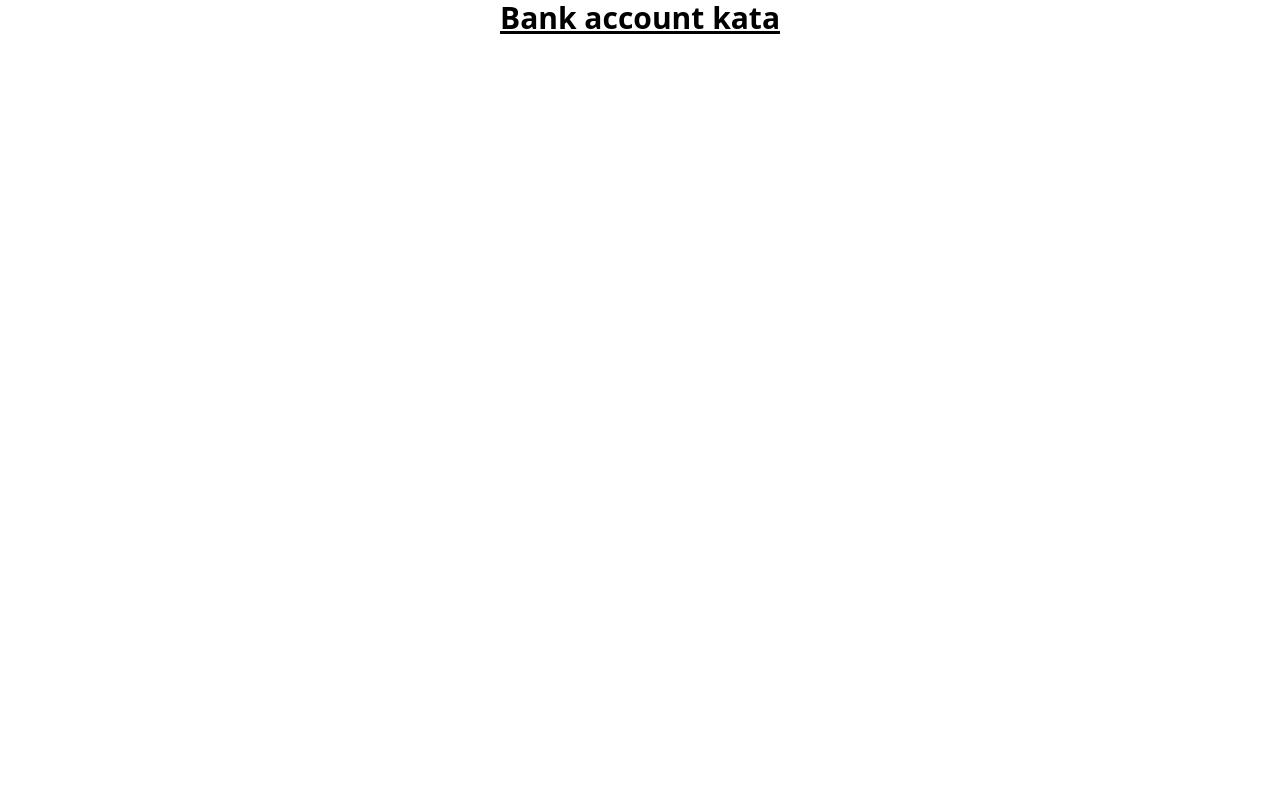
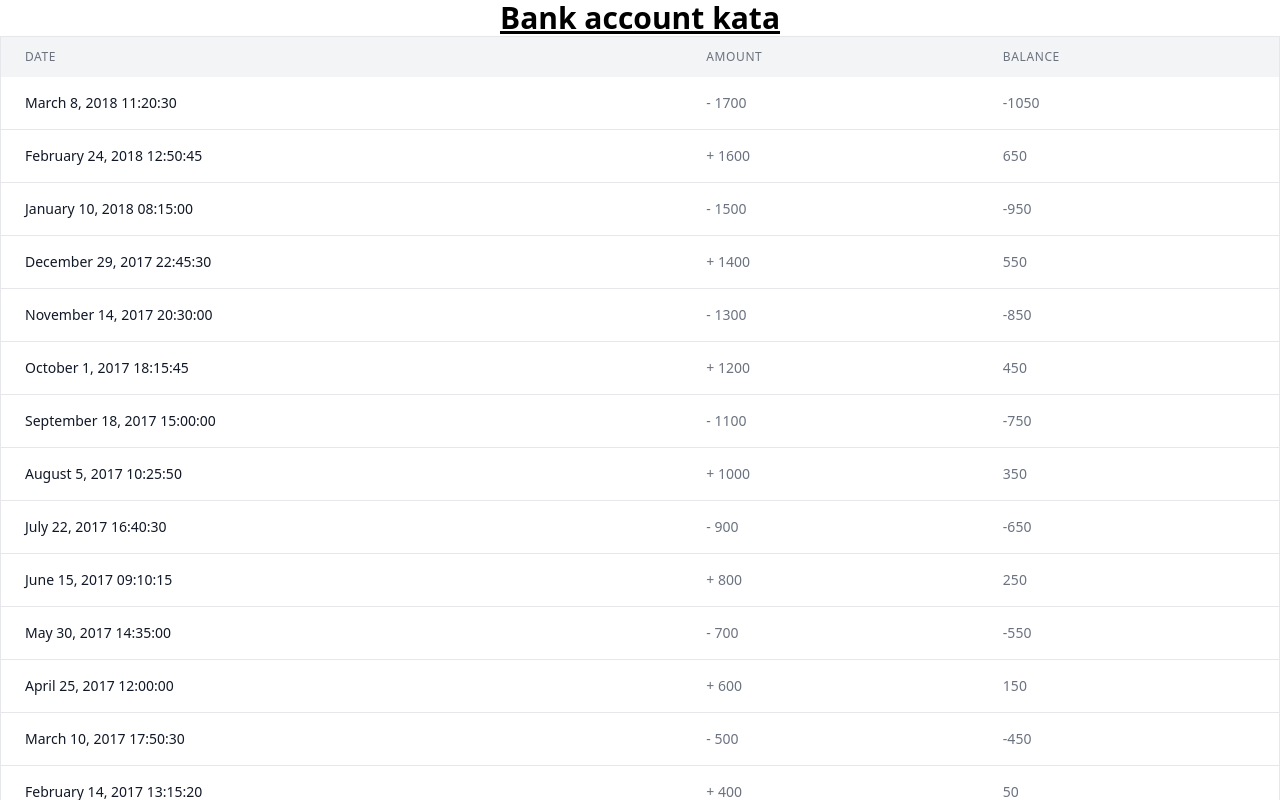
Before and after one commit to vivitt/bank-account-kata, a Next.js app: page / in a window 1280 px wide. Shown: the top 800 px of the page. Built offline with nearby package versions, Linux system fonts and the light colour scheme.

Commit message:
- add placeholder data - add ui and lib folders - add a new component to render movements in a table

```diff
--- /dev/null
+++ b/app/lib/movements-data.ts
@@ -0,0 +1,22 @@
+export const movements = [
+    { "date": "August 23, 2016 10:15:30", "ammount": 100, "type": "add", "prevAccountBalance": 0 },
+    { "date": "September 15, 2016 14:20:45", "ammount": 200, "type": "subtract", "prevAccountBalance": 100 },
+    { "date": "October 1, 2016 08:30:00", "ammount": 150, "type": "add", "prevAccountBalance": -100 },
+    { "date": "November 20, 2016 16:45:15", "ammount": 300, "type": "subtract", "prevAccountBalance": 50 },
+    { "date": "December 5, 2016 09:00:00", "ammount": 250, "type": "add", "prevAccountBalance": -250 },
+    { "date": "January 18, 2017 11:30:45", "ammount": 350, "type": "subtract", "prevAccountBalance": 0 },
+    { "date": "February 14, 2017 13:15:20", "ammount": 400, "type": "add", "prevAccountBalance": -350 },
+    { "date": "March 10, 2017 17:50:30", "ammount": 500, "type": "subtract", "prevAccountBalance": 50 },
+    { "date": "April 25, 2017 12:00:00", "ammount": 600, "type": "add", "prevAccountBalance": -450 },
+    { "date": "May 30, 2017 14:35:00", "ammount": 700, "type": "subtract", "prevAccountBalance": 150 },
+    { "date": "June 15, 2017 09:10:15", "ammount": 800, "type": "add", "prevAccountBalance": -550 },
+    { "date": "July 22, 2017 16:40:30", "ammount": 900, "type": "subtract", "prevAccountBalance": 250 },
+    { "date": "August 5, 2017 10:25:50", "ammount": 1000, "type": "add", "prevAccountBalance": -650 },
+    { "date": "September 18, 2017 15:00:00", "ammount": 1100, "type": "subtract", "prevAccountBalance": 350 },
+    { "date": "October 1, 2017 18:15:45", "ammount": 1200, "type": "add", "prevAccountBalance": -750 },
+    { "date": "November 14, 2017 20:30:00", "ammount": 1300, "type": "subtract", "prevAccountBalance": 450 },
+    { "date": "December 29, 2017 22:45:30", "ammount": 1400, "type": "add", "prevAccountBalance": -850 },
+    { "date": "January 10, 2018 08:15:00", "ammount": 1500, "type": "subtract", "prevAccountBalance": 550 },
+    { "date": "February 24, 2018 12:50:45", "ammount": 1600, "type": "add", "prevAccountBalance": -950 },
+    { "date": "March 8, 2018 11:20:30", "ammount": 1700, "type": "subtract", "prevAccountBalance": 650 }
+  ]
--- a/app/page.tsx
+++ b/app/page.tsx
@@ -1,7 +1,18 @@
+"use client";
+import { useState } from "react";
+import { movements } from "./lib/movements-data";
+import MovementsGrid from "./ui/MovementsGrid";
+
 export default function Page() {
+  const [userMovements, setUserMovements] = useState(movements);
+  const [accountBalance, setAccountBalance] = useState(0);
   return (
     <main className="flex flex-col items-center justify-center">
       <h1 className="text-3xl font-bold underline">Bank account kata</h1>
+      <MovementsGrid
+        movements={userMovements}
+        balance={accountBalance}
+      ></MovementsGrid>
     </main>
   );
 }
--- /dev/null
+++ b/app/ui/MovementsGrid.tsx
@@ -0,0 +1,66 @@
+type Props = {
+  movements: {
+    date: string;
+    ammount: number;
+    type: "add" | "substract";
+    prevAccountBalance: number;
+  }[];
+  balance: number;
+};
+
+export default function MovementsGrid({ movements }: Props) {
+  return (
+    <table className="min-w-full bg-white border border-gray-200 shadow-md rounded-lg">
+      <thead className="bg-gray-100">
+        <tr>
+          <th
+            scope="col"
+            className="px-6 py-3 text-left text-xs font-medium text-gray-500 uppercase tracking-wider"
+          >
+            Date
+          </th>
+          <th
+            scope="col"
+            className="px-6 py-3 text-left text-xs font-medium text-gray-500 uppercase tracking-wider"
+          >
+            Amount
+          </th>
+          <th
+            scope="col"
+            className="px-6 py-3 text-left text-xs font-medium text-gray-500 uppercase tracking-wider"
+          >
+            Balance
+          </th>
+        </tr>
+      </thead>
+      <tbody>
+        {movements
+          .sort((a, b) => {
+            return new Date(b.date) - new Date(a.date);
+          })
+          .map((movement) => {
+            return (
+              <tr
+                key={new Date(movement.date).getTime()}
+                className="bg-white border-b hover:bg-gray-50"
+              >
+                <td className="px-6 py-4 whitespace-nowrap text-sm font-medium text-gray-900">
+                  {movement.date}
+                </td>
+                <td className="px-6 py-4 whitespace-nowrap text-sm text-gray-500">
+                  {movement.type === "add"
+                    ? `+ ${movement.ammount}`
+                    : `- ${movement.ammount}`}
+                </td>
+                <td className="px-6 py-4 whitespace-nowrap text-sm text-gray-500">
+                  {movement.type === "add"
+                    ? movement.prevAccountBalance + movement.ammount
+                    : movement.prevAccountBalance - movement.ammount}
+                </td>
+              </tr>
+            );
+          })}
+      </tbody>
+    </table>
+  );
+}
```
